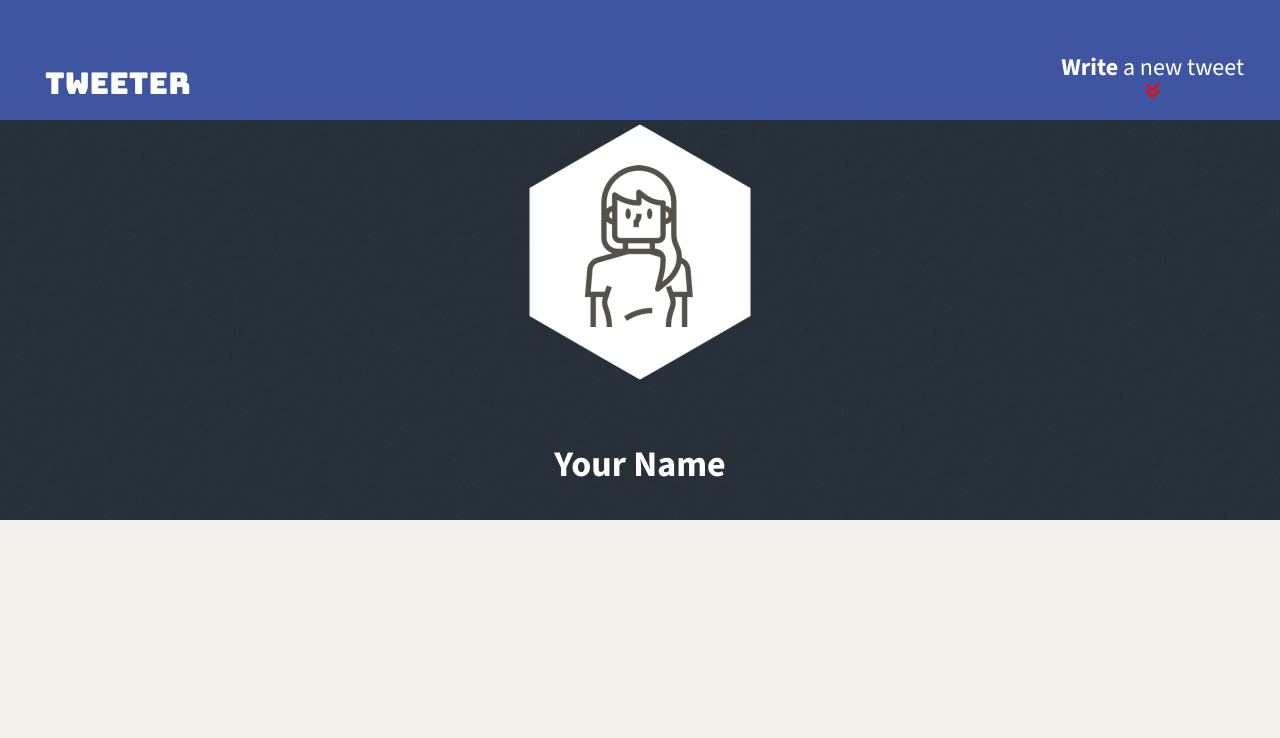
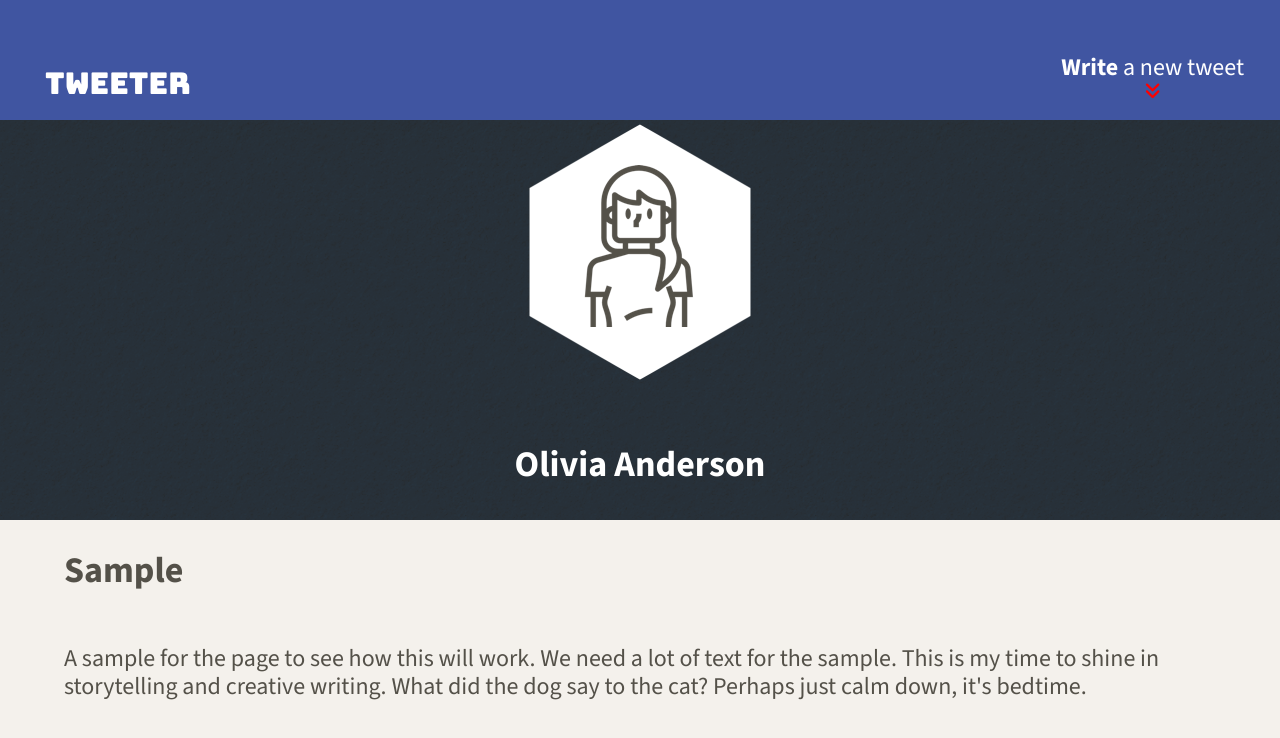
Before and after one commit to Oliviaa7/tweeter, a website: page public/index.html in a window 1280 px wide. Drawn offline with nearby package versions, Linux system fonts and the light colour scheme.

Commit message:
style main element and include sample text

```diff
--- a/public/index.html
+++ b/public/index.html
@@ -33,17 +33,21 @@
         <i class="fa-solid fa-angles-down"></i>
       </div>
     </nav>
+
     <header class="profile">
       <div>
         <img src="/images/profile-hex.png">
       </div>
       <br>
       <div class="profile-name">
-        <h2>Your Name</h2>
+        <h2>Olivia Anderson</h2>
       </div>
     </header>
 
     <!-- Page-specific (main) content here -->
-    <main class="container"></main>
+    <main class="container">
+      <h2>Sample</h2>
+      <p>A sample for the page to see how this will work. We need a lot of text for the sample. This is my time to shine in storytelling and creative writing. What did the dog say to the cat? Perhaps just calm down, it's bedtime.</p>
+    </main>
   </body>
 </html>
--- a/public/styles/layout.css
+++ b/public/styles/layout.css
@@ -15,6 +15,10 @@ html {
  */
 
 body {
+  display: flex;
+  align-items: center;
+  justify-content: center;
+  flex-direction: column;
   color: #545149;
   background-color: #f4f1ec;
   font-size: 24px;
@@ -25,3 +29,10 @@ body {
 /*
  * Additional CSS can be defined below or in other CSS files, as per instructions
  */
+
+.container {
+  width: 90%;
+  display: flex;
+  flex-direction: column;
+  background-color: #f4f1ec;
+}
--- a/server/data-files/initial-tweets.json
+++ b/server/data-files/initial-tweets.json
@@ -8,7 +8,7 @@
     "content": {
       "text": "If I have seen further it is by standing on the shoulders of giants"
     },
-    "created_at": 1731822620746
+    "created_at": 1731822788358
   },
   {
     "user": {
@@ -19,6 +19,6 @@
     "content": {
       "text": "Je pense , donc je suis"
     },
-    "created_at": 1731909020746
+    "created_at": 1731909188358
   }
 ]
```
